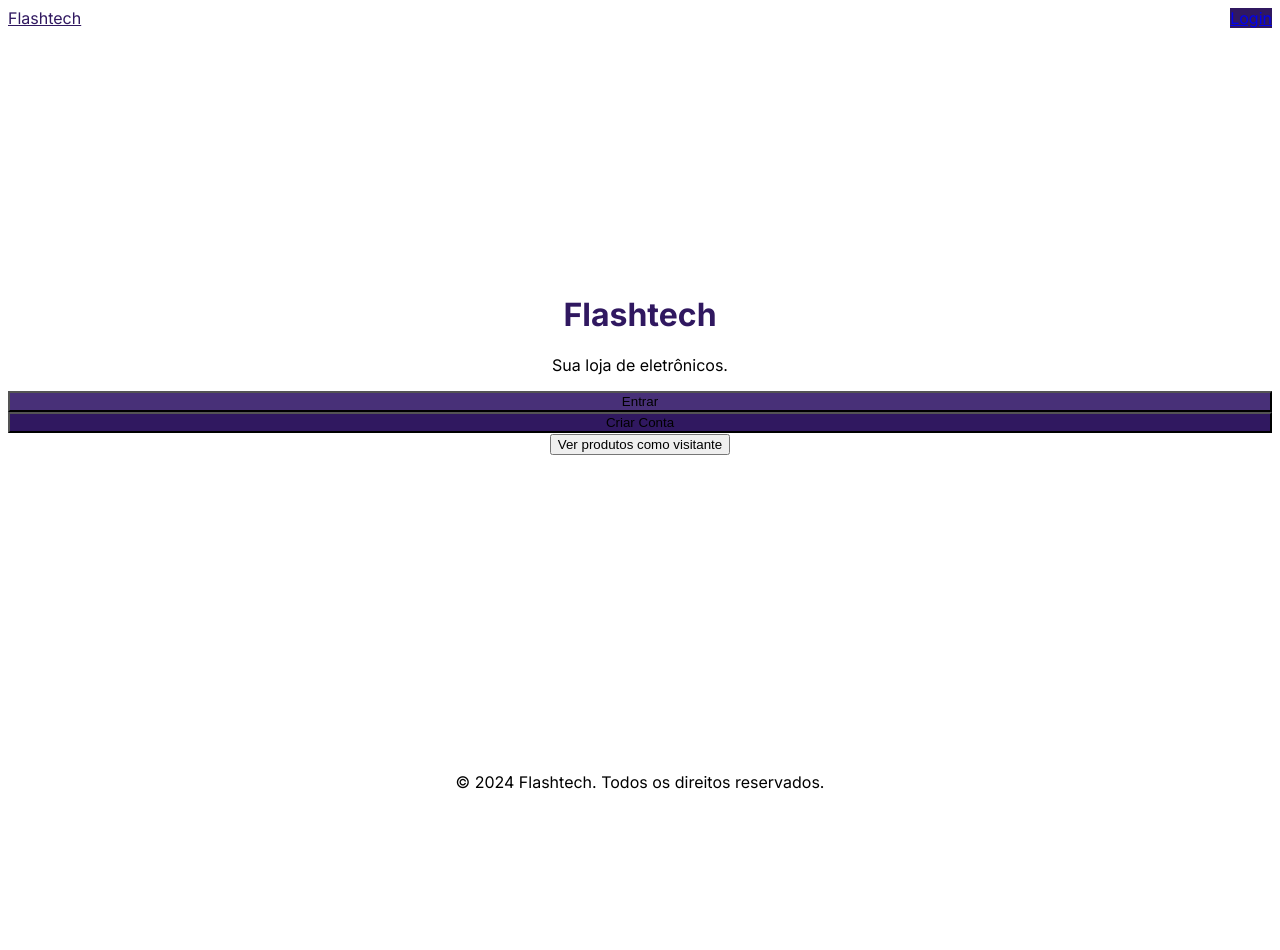
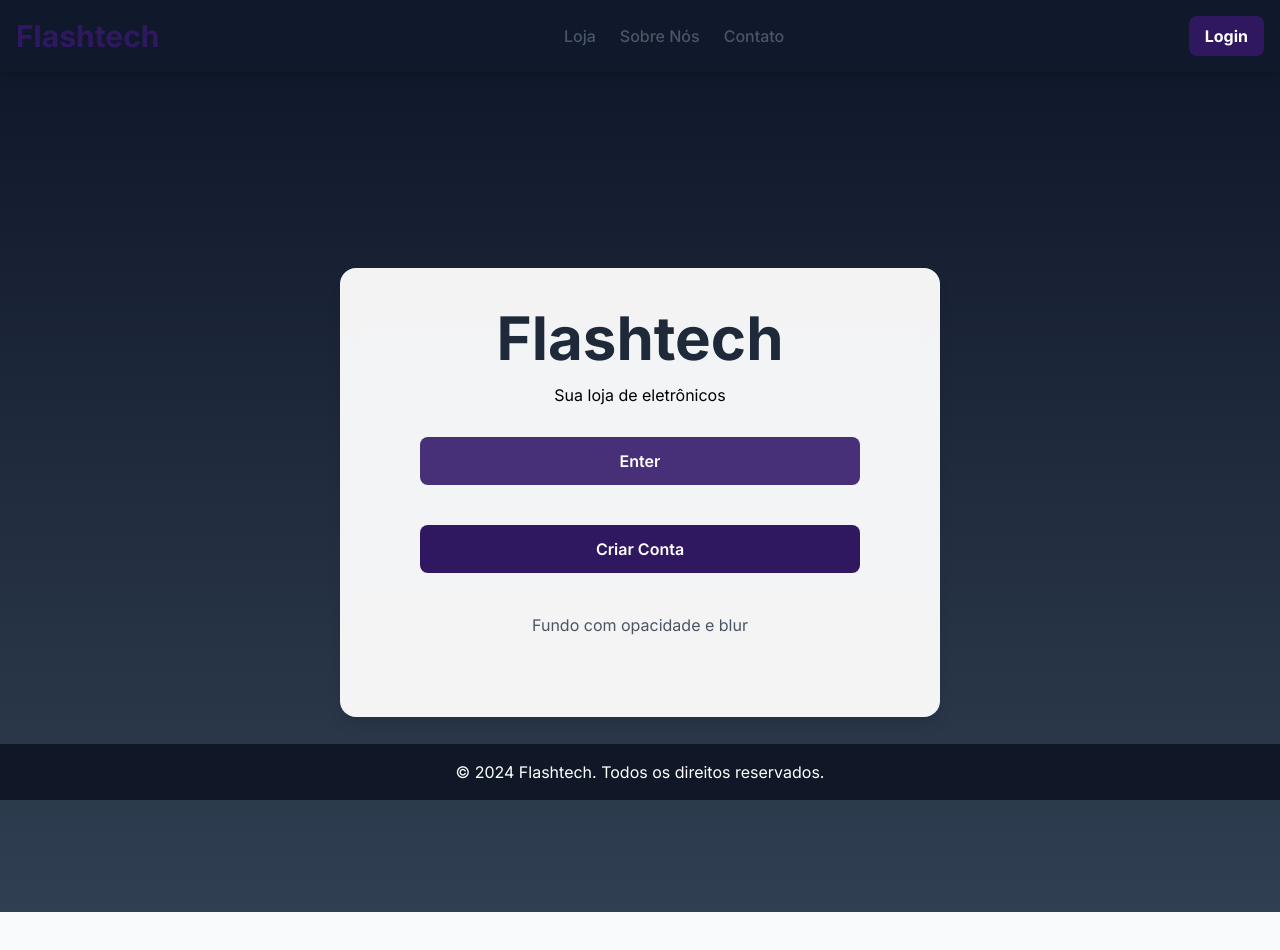
Before and after one commit to David-Rn01/Pojetos_faculdade, a Next.js app in the folder faculdade/fleshtech/: page / in a window 1280 px wide. Shown: the top 950 px of the page. Before the commit the page ends 816 px from the top, so only its background shows below. Built offline with nearby package versions, Linux system fonts and the light colour scheme.

Commit message:
pagina incial

```diff
--- a/faculdade/fleshtech/package.json
+++ b/faculdade/fleshtech/package.json
@@ -24,6 +24,6 @@
     "eslint-config-next": "16.0.2",
     "postcss": "^8.5.6",
     "tailwindcss": "^4.1.17",
-    "typescript": "^5"
+    "typescript": "5.9.3"
   }
 }
--- a/faculdade/fleshtech/src/components/Header.tsx
+++ b/faculdade/fleshtech/src/components/Header.tsx
@@ -13,6 +13,8 @@ export default function Header() {
 
   return (
     <header className="bg-white shadow-md sticky top-0 z-50">
+      <div style={{backgroundColor: `#10182B`}}>
+
         <nav className="container mx-auto px-4 py-4 flex justify-between items-center">
           {/* Logo */}
           <Link href="/" className="text-3xl font-bold text-[#301860]">
@@ -45,6 +47,7 @@ export default function Header() {
             )}
           </div>
         </nav>
+      </div>
     </header>
   );
 }
--- a/faculdade/fleshtech/src/pages/index.tsx
+++ b/faculdade/fleshtech/src/pages/index.tsx
@@ -1,53 +1,47 @@
+"use client";
 import { useRouter } from 'next/router';
 
-export default function HomePage() {
-  const router = useRouter(); // Hook para navegação
+export default function TestPage() {
+  const router = useRouter();
+    return (
+    <div
+      style={{
+        minHeight: '100vh',
+        background: 'linear-gradient(to bottom, #10182B 0%, #212C3E 50%, #303F52 100%)',
+        margin: 0,
+        backgroundAttachment: 'fixed',
+        padding: '20px'
+      }}
+    >
 
-  return (
-    // Fundo gradiente
-    <div className="bg-gradient-to-b from-slate-900 to-slate-700 min-h-[calc(100vh-128px)] flex items-center justify-center p-4">
+      <div className="min-h-screen flex justify-center items-center">
+      {/*
+        Outras opacidades:
+        bg-blue-500/25 - 25% de opacidade
+        bg-blue-500/75 - 75% de opacidade
+        bg-blue-500/90 - 90% de opacidade
+      */}
 
-      {/* Card Principal */}
-      <div className="bg-white w-full max-w-md p-8 md:p-12 rounded-2xl shadow-xl text-center">
-
-        <h1 className="text-4xl md:text-5xl font-bold text-[#301860]">
+      <div className="bg-white/95 backdrop-blur-sm p-20 rounded-2xl shadow-lg w-150 text-center pt-10">
+        <h1 className="text-6xl font-bold text-gray-800">
           Flashtech
         </h1>
 
-        <p className="text-lg text-gray-600 mt-3">
-          Sua loja de eletrônicos.
-        </p>
+        <p style={{marginTop: 15, marginBottom: 30}} >Sua loja de eletrônicos</p>
+        <button onClick={() => router.push('/login')}
+        className="mb-10 w-full bg-[#473078] hover:bg-[#634E8F] text-white font-semibold py-3 px-4 rounded-lg transition duration-200 ease-in-out transform hover:scale-105 focus:outline-none focus:ring-2 focus:ring-blue-500 focus:ring-opacity-50">
+          Enter
+        </button>
 
-        {/* Container dos Botões */}
-        <div className="mt-10 space-y-4">
-          <button
-            onClick={() => router.push('/login')}
-            className="block w-full text-white font-bold py-3 px-6 rounded-lg transition duration-300 ease-in-out
-                       bg-[#483078] hover:bg-[#301860] focus:outline-none focus:ring-2 focus:ring-[#483078] focus:ring-opacity-50"
-          >
-            Entrar
-          </button>
-
-          <button
-            onClick={() => router.push('/signup')}
-            className="block w-full text-white font-bold py-3 px-6 rounded-lg transition duration-300 ease-in-out
-                       bg-[#301860] hover:bg-[#483078] focus:outline-none focus:ring-2 focus:ring-[#301860] focus:ring-opacity-50"
-          >
-            Criar Conta
-          </button>
-        </div>
-
-        {/* Link Secundário */}
-        <div className="mt-8">
-          <button
-            onClick={() => router.push('/store')}
-            className="text-sm text-gray-500 hover:text-[#483078] hover:underline transition-colors"
-          >
-            Ver produtos como visitante
-          </button>
-        </div>
-
+        <button onClick={() => router.push('/signup')}
+        className="mb-10 w-full bg-[#2F1860] hover:bg-[#432979] text-white font-semibold py-3 px-4 rounded-lg transition duration-200 ease-in-out transform hover:scale-105 focus:outline-none focus:ring-2 focus:ring-green-500 focus:ring-opacity-50">
+          Criar Conta
+        </button>
+        <a href="store" className="text-gray-600">
+          Fundo com opacidade e blur
+        </a>
       </div>
+    </div>
     </div>
   );
 }
--- a/faculdade/fleshtech/src/pages/login.tsx
+++ b/faculdade/fleshtech/src/pages/login.tsx
@@ -1,3 +1,5 @@
+"use client";
+
 import { useRouter } from 'next/router';
 
 export default function LoginPage() {
--- a/faculdade/fleshtech/src/styles/globals.css
+++ b/faculdade/fleshtech/src/styles/globals.css
@@ -1,4 +1,6 @@
+@import "tailwindcss";
+@tailwind utilities;
 
-@tailwind base;
-@tailwind components;
-@tailwind utilities;
+:root {
+  background-color: #f3f4f6;
+}
--- a/faculdade/fleshtech/tsconfig.json
+++ b/faculdade/fleshtech/tsconfig.json
@@ -18,6 +18,7 @@
     "jsx": "react-jsx",
     "incremental": true,
     "baseUrl": "src",
+    "ignoreDeprecations": "6.0",
     "paths": {
       "@/*": [
         "*"
```
Also changed, not shown: 2 other files (tests, documents, lock files or other folders). Lines whose indentation alone changed are shown as unchanged.
